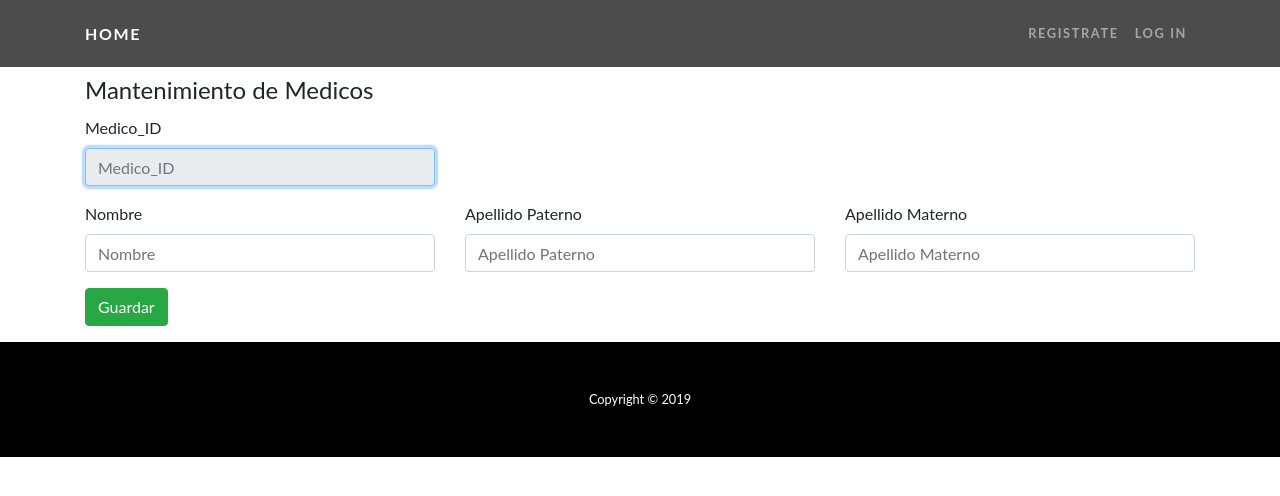
After one commit to quisay/Repositorio_Optica, a PHP site: page /Clientes/MantoMedico.php in a window 1280 px wide. The commit adds this page. Shown: the top 496 px of the page. Run offline with PHP 8.4, Linux system fonts and the light colour scheme; some libraries are stand-ins or nearby versions.

Commit message:
manto medico

```diff
--- /dev/null
+++ b/Clientes/MantoMedico.php
@@ -0,0 +1,81 @@
+<?php
+$root = realpath($_SERVER["DOCUMENT_ROOT"]);
+include_once "Parciales/head.php";
+include_once "Parciales/menu.php";
+include_once "$root/Optica/Controlador/MedicoControlador.php";
+//include_once "$root/Optica/Controlador/ConfigControlador.php";
+
+$transaccion = isset($_REQUEST['transaccion'])?$_REQUEST['transaccion']:"";
+$medico = null;
+$Medico_ID = "";
+$Nombre = "";
+$Apaterno = "";
+$Amaterno = "";
+
+//Obtener Medico
+//$Config_medico= ConfigControlador::getConfig("MEDICO");
+//$arr_Descripcion_Medico = $Config_medico['arr_Descripcion'];
+//$arr_Catalogo_ID_Medico = $Config_medico['arr_Catalogo_ID'];
+
+if($transaccion=="C"){
+   $Medico_ID = $_REQUEST['Medico_ID'];
+   $resultado = array("estado"=>"true");
+   $medico = MedicoControlador::getMedico($Medico_ID);
+   $Nombre = $medico->getNombre();
+   $Apaterno = $medico->getApaterno();
+   $Amaterno = $medico->getAmaterno();
+   //echo " esto tiene = ".$medico->getMedico_ID();
+}
+?>
+<div class="container">
+	<div class="starter-template">
+		<br><br><br>
+		<div class="row">
+			<div class="col">
+				<div class="panel panel-default">
+					<div class="panel-body">
+						<form id="frmAmedico" action="validarCodeMedico.php" method="POST" role="form">
+							<legend>Mantenimiento de Medicos</legend>
+
+						<div class="col-4"></div>
+
+
+							<div class="form-group row">
+								<div class="col-4">
+									<label for="medico_ID">Medico_ID</label>
+									<input readonly type="text" maxlength="20" name="txtMedico_ID" class="form-control" id="txtMedico_ID" autofocus=""
+									placeholder="Medico_ID" value="<?php echo $Medico_ID; ?>">
+								</div>
+							</div>
+
+							<div class="form-group row">
+								<div class="col">
+									<label for="nombre">Nombre</label>
+									<input type="text" maxlength="20" name="txtNombre" class="form-control" id="txtNombre" autofocus=""
+									placeholder="Nombre" value="<?php echo $Nombre; ?>">
+								</div>
+								<div class="col">
+									<label for="apellido paterno">Apellido Paterno</label>
+									<input type="text" maxlength="20" name="txtApaterno" class="form-control" id="txtApaterno" autofocus=""
+									placeholder="Apellido Paterno" value="<?php echo $Apaterno; ?>">
+								</div>
+								<div class="col">
+									<label for="apellido materno">Apellido Materno</label>
+									<input type="text" maxlength="20" name="txtAmaterno" class="form-control" id="txtAmaterno" autofocus=""
+									placeholder="Apellido Materno" value="<?php echo $Amaterno;?>">
+								</div>
+							</div>
+
+
+							<div class="form-group">
+							<button type="submit" class="btn btn-success">Guardar</button>
+							</div>
+						</form>
+					</div>
+				</div>
+			</div>
+		</div>
+	</div>
+</div>
+
+ <?php include "Parciales/footer.php";?>
--- /dev/null
+++ b/Controlador/MedicoControlador.php
@@ -0,0 +1,19 @@
+<?php
+$root = realpath($_SERVER["DOCUMENT_ROOT"]);
+
+include_once "$root/Optica/datos/clsMedicos.php";
+class 	MedicoControlador{
+
+	public function getMedico($Medico_ID){
+		$omedico = new Medico();
+		$omedico->setMedico_ID($Medico_ID);
+		return clsMedicos::getMedico($omedico);
+	}
+	public function getAllMedico(){
+		return clsMedicos::getAllMedico();
+	}
+	public function registraMedico($omedico){
+		return clsMedicos::registraMedico($omedico);
+	}
+}
+?>
--- a/Menu/Vista/Menu.php
+++ b/Menu/Vista/Menu.php
@@ -20,6 +20,7 @@
 								<div class="dropdown-menu">
 									<a class="dropdown-item" href="../../Clientes/ConsultaCliente.php">Consulta de Clientes</a>
 									<a class="dropdown-item" href="../../Clientes/MantoCliente.php">Agregar Clientes</a>
+									<a class="dropdown-item" href="../../Clientes/MantoMedico.php">Agregar Medicos</a>
 									<div class="dropdown-divider"></div>
 										<a class="dropdown-item" href="../../Clientes/ConsultaUsuario.php">Consulta de Usuarios</a>
 
--- /dev/null
+++ b/datos/clsMedicos.php
@@ -0,0 +1,107 @@
+   <?php
+    $root = realpath($_SERVER["DOCUMENT_ROOT"]);
+   include_once 'Conexion.php';
+   include_once "$root/Optica/entidades/Medico.php";
+      class clsMedicos extends Conexion
+      {
+
+      		protected static $conexion;
+      		private static function getConexion(){
+      			self::$conexion = Conexion::conectar();
+
+      		}
+
+      		private static function desconectar(){
+      			self::$conexion = null;
+      		}
+
+   /*
+   *** Funcion que obtiene un Medico
+   ***
+   */
+            public static function getMedico($medico){
+               $filtro="";
+               $b_buscar = 0;//Buscar todos
+               $filtro = " Where medico_ID = :medico_id";
+
+               $query = "Select * from TBMedico ".$filtro;
+
+               self::getConexion();
+               $resultado = self::$conexion->prepare($query);
+               $medico_id = $medico->GetMedico_ID();
+               $resultado->bindParam(':medico_id',$medico_id);
+
+               $resultado->execute();
+
+               $filas = $resultado->fetch();
+               $medico= new Medico();
+
+               $medico->setMedico_ID($filas["Medico_ID"]);
+               $medico->setNombre($filas["Nombre"]);
+               $medico->setApaterno($filas["Apaterno"]);
+               $medico->setAmaterno($filas["Amaterno"]);
+               return $medico;
+
+            }
+			public static function getAllMedico(){
+               $query = "Select * from TBMedico";
+
+               self::getConexion();
+               $resultado = self::$conexion->prepare($query);
+
+               $resultado->execute();
+
+			   $filas = $resultado->fetchAll();
+
+			   $i=0;
+			   foreach($filas as $fila){
+					$arr_Medico_ID[$i]=$fila["Medico_ID"];
+					$arr_Nombre[$i]=$fila["Nombre"];
+					$arr_Apaterno[$i]=$fila["Apaterno"];
+					$arr_Amaterno[$i]=$fila["Amaterno"];
+
+			        ++$i;
+			   }
+               return array("arr_Medico_ID"=>$arr_Medico_ID,
+							"arr_Nombre"=>$arr_Nombre,
+                            "arr_Apaterno"=>$arr_Apaterno,
+							"arr_Amaterno"=>$arr_Amaterno);
+            }
+
+            public static function registraMedico($medico){
+
+ //Obtenemos folio del Dia
+			   self::getConexion();
+			   $query = "Select max(medico_ID) as medico from TBMedico";
+
+               $resultado0 = self::$conexion->prepare($query);
+               $resultado0->execute();
+               $filas0 = $resultado0->fetch();
+               $medico_ID = $filas0["medico"];
+			   if(trim($medico_ID)=="") $medico_ID = 0;
+			   $medico_ID = $medico_ID +1;
+
+			  $query = "Insert Into TBMedico(Medico_ID, Nombre, Apaterno, Amaterno) VALUES
+                         (:medico_ID, :nombre,:apaterno,:amaterno)";
+                         //echo " qry ==".$query;
+
+               $resultado = self::$conexion->prepare($query);
+               //$medico_ID = $medico->GetMedico_ID();
+			   $nombre = $medico->GetNombre();
+               $apaterno = $medico->GetApaterno();
+               $amaterno = $medico->GetAmaterno();
+			   $resultado->bindParam(':medico_ID',$medico_ID);
+               $resultado->bindParam(':nombre',$nombre);
+               $resultado->bindParam(':apaterno',$apaterno);
+               $resultado->bindParam(':amaterno',$amaterno);
+
+
+			   //echo " medico_ID ".$medico_ID." nombre ".$nombre." apaterno ".$apaterno." amaterno ".$amaterno;
+               $resultado->execute();
+               if($medico_ID=="")die("Error al insertar los datos, llame al administrador del sistema");
+               return $medico_ID;
+            }
+
+   }
+
+   ?>
--- /dev/null
+++ b/entidades/Medico.php
@@ -0,0 +1,20 @@
+<?php
+
+class Medico{
+private $Medico_ID;
+private $Nombre;
+private $Apaterno;
+private $Amaterno;
+
+function setMedico_ID($Medico_ID) { $this->Medico_ID = $Medico_ID; }
+function getMedico_ID() { return $this->Medico_ID; }
+function setNombre($Nombre) { $this->Nombre = $Nombre; }
+function getNombre() { return $this->Nombre; }
+function setApaterno($Apaterno) { $this->Apaterno = $Apaterno; }
+function getApaterno() { return $this->Apaterno; }
+function setAmaterno($Amaterno) { $this->Amaterno = $Amaterno; }
+function getAmaterno() { return $this->Amaterno; }
+
+}
+
+?>
```
Also changed, not shown: Clientes/validarCodeMedico.php (added, +37 -0 lines), datos/clsMedicoConfig.php (added, +123 -0 lines).
